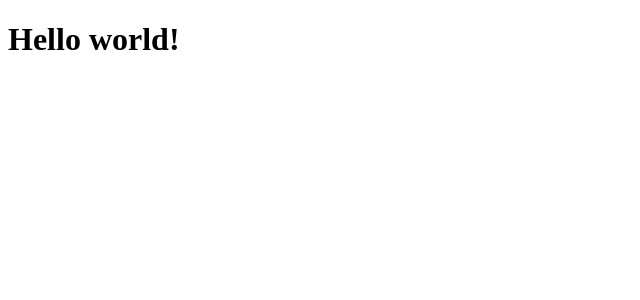
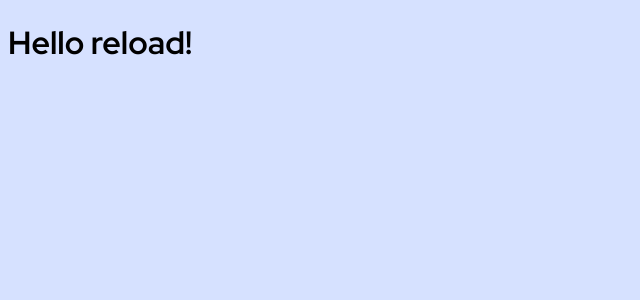
Before and after one commit to Orick08/react-mock, a JavaScript app: page / in a window 1280 px wide. Shown: the top 300 px of the page, without its empty margins (0-640 px from the left). Built offline with nearby package versions, Linux system fonts and the light colour scheme.

Commit message:
Adds background image

```diff
--- a/src/App.js
+++ b/src/App.js
@@ -1,3 +1,5 @@
+
+
 export function App() {
-  return <h1>Hello world!</h1>;
+  return <h1>Hello reload!</h1>;
 }
--- a/src/index.html
+++ b/src/index.html
@@ -6,6 +6,7 @@
   <meta http-equiv="X-UA-Compatible" content="IE=edge">
   <meta content="width=device-width, initial-scale=1" name="viewport" />
   <link rel="shortcut icon" href="./images/favicon-32x32.png" type="image/x-icon">
+  <link rel="stylesheet" href="./styles/app.css">
   <title>Order Summary</title>
 </head>
 
--- a/src/styles/app.css
+++ b/src/styles/app.css
@@ -0,0 +1,16 @@
+@import url('https://fonts.googleapis.com/css2?family=Red+Hat+Display:wght@500;700;900&display=swap');
+
+body{
+  background-repeat: no-repeat;
+  background-size: cover;
+  background-color: hsl(225, 100%, 94%);
+  background-image: url("../images/pattern-background-desktop.svg");
+
+  font-family: 'Red Hat Display', sans-serif;
+}
+
+@media screen and (max-width: 1439px){
+  body{
+    background-image: url("../images/pattern-background-mobile.svg");
+  }
+}
```
